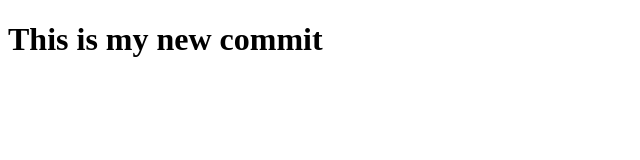
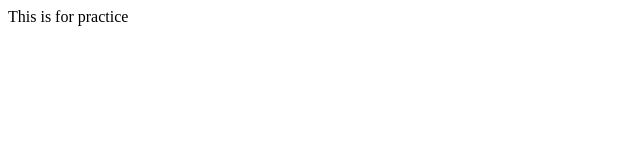
Before and after one commit to anujparoha/localRepo, a plain HTML site: page localRepo/index.html in a window 1280 px wide. Shown: the whole page, without its empty margins (0-640 px from the left). Drawn offline with Linux system fonts and the light colour scheme.

Commit message:
this is first commit

```diff
--- a/localRepo/index.html
+++ b/localRepo/index.html
@@ -6,6 +6,6 @@
     <title>Document</title>
 </head>
 <body>
-    <h1>This is my new commit </h1>
+    This is for practice
 </body>
 </html>
--- a/localRepo/style.css
+++ /dev/null
@@ -1,4 +0,0 @@
-*{
-background-color: aliceblue;
-
-}
```
Also changed, not shown: 1 other file.
